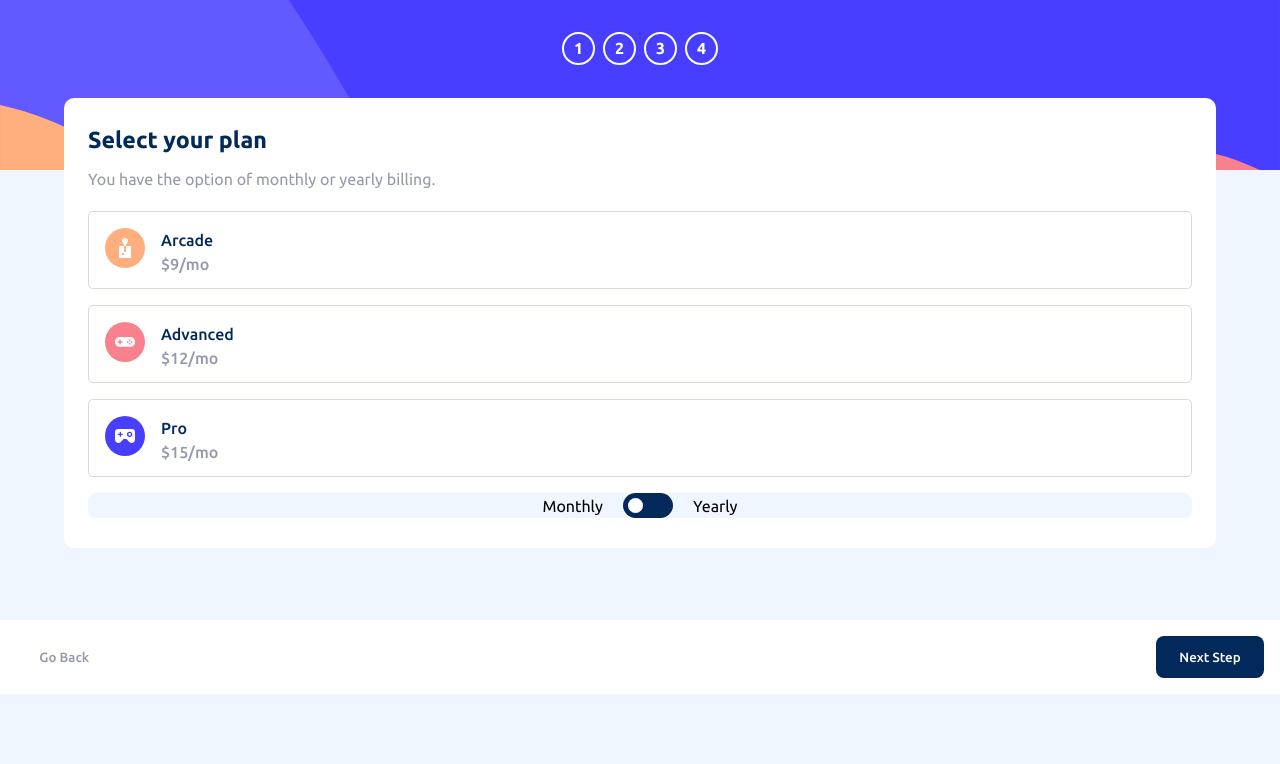
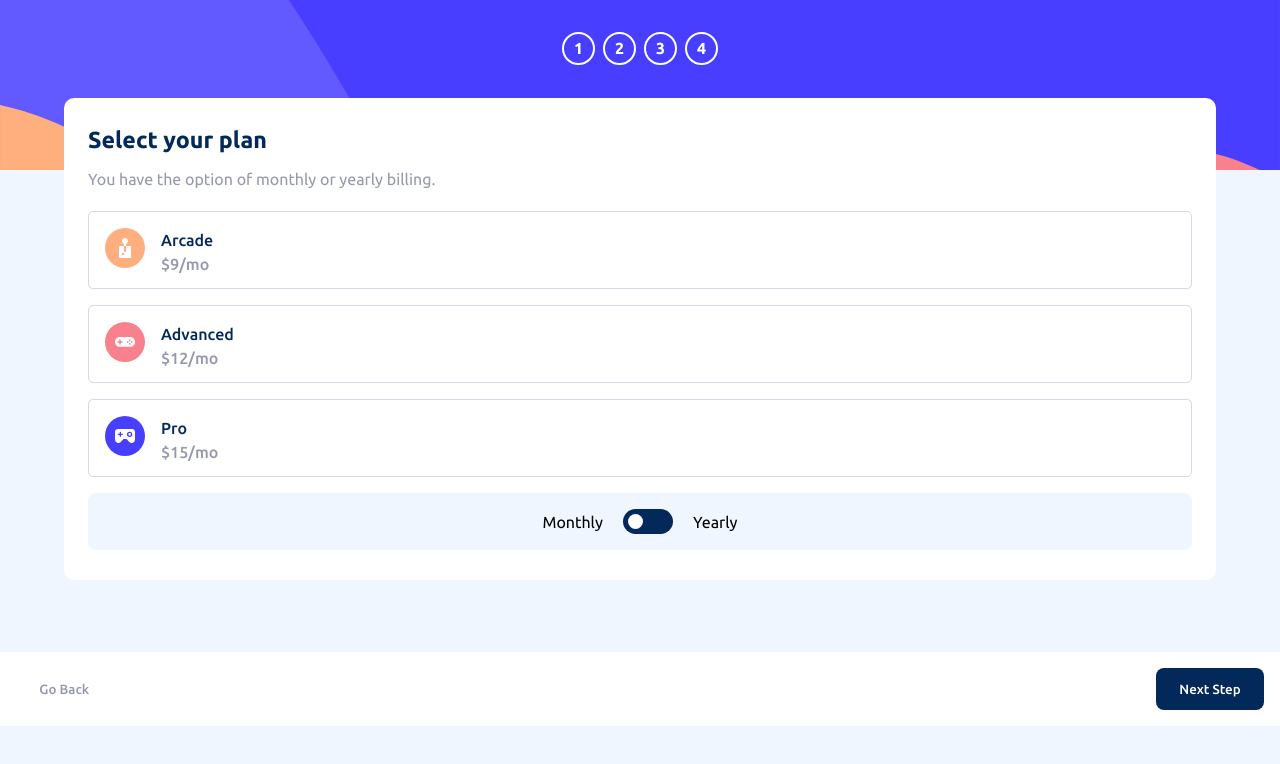
Before and after one commit to HamnaIshaq/multi-step-form, a React (Vite) app: page /selectplan in a window 1280 px wide. Shown: the top 764 px of the page. Built offline with nearby package versions, Linux system fonts and the light colour scheme.

Commit message:
Add padding 1em class styling

```diff
--- a/src/assets/styles/styles.css
+++ b/src/assets/styles/styles.css
@@ -39,6 +39,10 @@
 
 .padding-one-and-a-half-em {
   padding: 1.5em;
+}
+
+.padding-1-em {
+  padding: 1em;
 }
 
 .font-size-14px {
```
